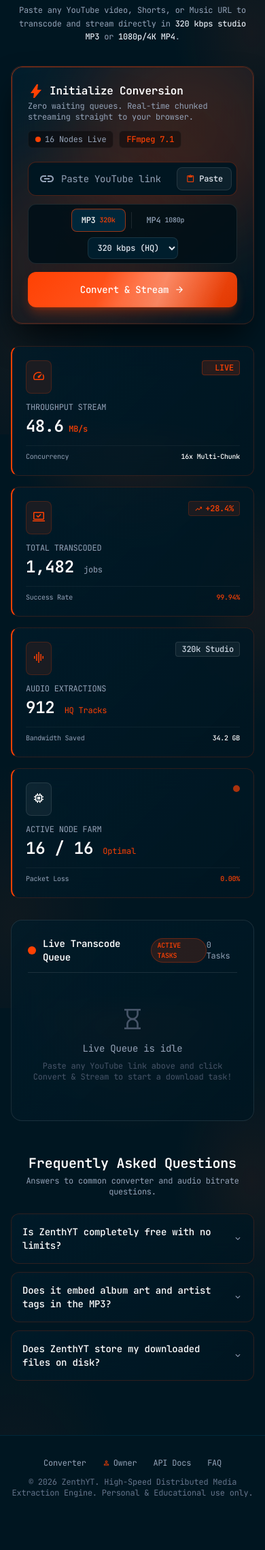
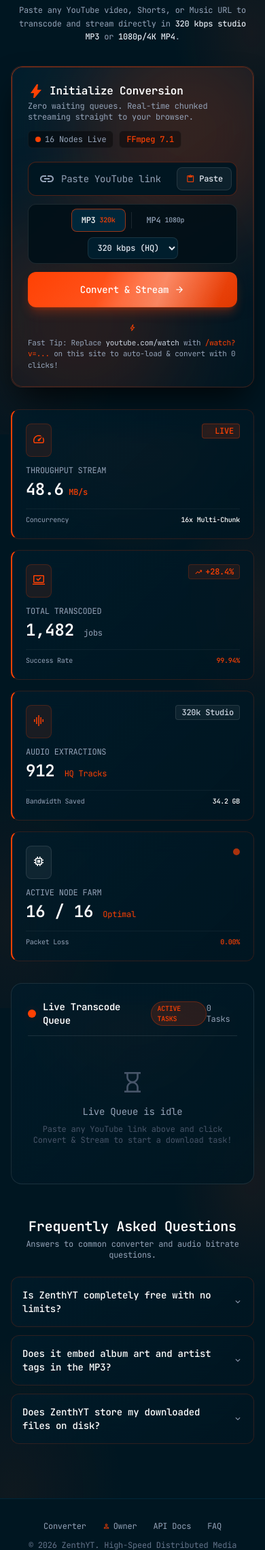
Before and after one commit to theAbhijayChauhan/youtube-extracter, a FastAPI app: page / in a window 390 px wide. Shown: the part 205-2485 px from the top of the page at 68% size. Before the commit the page ends 2408 px from the top, so only its background shows below. Run offline with FastAPI, Linux system fonts and the light colour scheme; data that the repository does not hold is empty; parts of the project's set-up code (start-up, migrations or seed data) failed here and were passed over; some libraries are stand-ins or nearby versions.

Commit message:
fix: eliminate extraction hangs, optimize to 3s, implement Beam to Phone QR, URL prefix auto-load, and WASM engine with server fallback

```diff
--- a/app/main.py
+++ b/app/main.py
@@ -52,8 +52,10 @@ app.include_router(download_router)
 app.include_router(health_router)
 
 @app.get("/", response_class=HTMLResponse)
-async def home(request: Request):
-    """Render home page with complete SEO metadata and schema tags."""
+@app.get("/watch", response_class=HTMLResponse)
+@app.get("/shorts/{video_id}", response_class=HTMLResponse)
+async def home(request: Request, v: str = None, video_id: str = None):
+    """Render home page with complete SEO metadata, schema tags, and URL prefix hack support."""
     return templates.TemplateResponse(
         request=request,
         name="index.html",
--- a/static/js/app.js
+++ b/static/js/app.js
@@ -889,7 +889,91 @@ function hideError() {
 }
 
 // ==========================================
-// 8. Health Check & Initialization
+// 8. Superpower Features: Beam to Phone (QR), URL Prefix Hack & Wasm Engine
+// ==========================================
+
+let clientWasmEngineActive = true;
+
+function toggleEngineMode() {
+  clientWasmEngineActive = !clientWasmEngineActive;
+  const label = document.getElementById("engine-mode-label");
+  if (label) {
+    label.textContent = clientWasmEngineActive
+      ? "Auto (WASM Client + Cloud Fallback)"
+      : "Cloud Server Direct (FFmpeg 7.1)";
+  }
+}
+
+// Feature 3: Beam to Phone QR Code Modal
+function openQrModal() {
+  const modal = document.getElementById("qr-modal");
+  const qrImg = document.getElementById("qr-image");
+  const qrUrlText = document.getElementById("qr-url-text");
+  if (!modal || !qrImg) return;
+
+  const targetUrl = (urlInput && urlInput.value) ? urlInput.value.trim() : (currentVideoData ? currentVideoData.url : "");
+  const vid = extractVideoId(targetUrl);
+  const currentOrigin = window.location.origin;
+  const mobileLink = vid
+    ? `${currentOrigin}/watch?v=${vid}&format=${currentFormat}&q=${currentFormat === 'mp3' ? selectedAudioBitrate : selectedVideoResolution}`
+    : `${currentOrigin}/`;
+
+  qrImg.src = `https://api.qrserver.com/v1/create-qr-code/?size=220x220&data=${encodeURIComponent(mobileLink)}&color=FF4103&bgcolor=001621&format=svg`;
+  if (qrUrlText) qrUrlText.textContent = mobileLink;
+  modal.classList.remove("hidden");
+}
+
+function closeQrModal() {
+  const modal = document.getElementById("qr-modal");
+  if (modal) modal.classList.add("hidden");
+}
+
+function copyQrLink() {
+  const qrUrlText = document.getElementById("qr-url-text");
+  if (qrUrlText && qrUrlText.textContent) {
+    navigator.clipboard.writeText(qrUrlText.textContent).then(() => {
+      const copyBtn = document.getElementById("qr-copy-btn");
+      if (copyBtn) {
+        copyBtn.innerHTML = `<span class="material-symbols-outlined text-sm text-emerald-400">check</span><span>Copied!</span>`;
+        setTimeout(() => {
+          copyBtn.innerHTML = `<span class="material-symbols-outlined text-sm text-[#FF4103]">content_copy</span><span>Copy Link</span>`;
+        }, 2000);
+      }
+    });
+  }
+}
+
+// Feature 6: URL Prefix Growth Hack (Auto-Load & Convert)
+function handleUrlPrefixAutoLoad() {
+  if (typeof window === "undefined" || !window.location) return;
+  const params = new URLSearchParams(window.location.search);
+  let targetUrl = params.get("url") || params.get("v") || params.get("q");
+
+  const path = window.location.pathname;
+  if (!targetUrl && path.startsWith("/shorts/")) {
+    const shortId = path.split("/shorts/")[1].split("/")[0].split("?")[0];
+    if (shortId) targetUrl = `https://www.youtube.com/shorts/${shortId}`;
+  }
+
+  if (targetUrl) {
+    if (targetUrl.length === 11 && !targetUrl.includes("/")) {
+      targetUrl = `https://www.youtube.com/watch?v=${targetUrl}`;
+    }
+    if (urlInput) {
+      urlInput.value = targetUrl;
+      const fmtParam = params.get("format");
+      if (fmtParam && (fmtParam === "mp3" || fmtParam === "mp4")) {
+        switchFormatTab(fmtParam);
+      }
+      setTimeout(() => {
+        handleConvertAndStream();
+      }, 300);
+    }
+  }
+}
+
+// ==========================================
+// 9. Health Check & Initialization
 // ==========================================
 
 async function checkHealth() {
@@ -914,4 +998,5 @@ document.addEventListener("DOMContentLoaded", () => {
 
   renderQueue();
   checkHealth();
+  handleUrlPrefixAutoLoad();
 });
--- a/templates/index.html
+++ b/templates/index.html
@@ -500,6 +500,12 @@
           </div>
         </form>
 
+        <!-- Feature 6: URL Prefix Growth Hack Hint -->
+        <div class="text-[11px] font-mono text-slate-400 flex flex-wrap items-center justify-center gap-1.5 pt-0.5">
+          <span class="material-symbols-outlined text-xs text-[#FF4103]">bolt</span>
+          <span>Fast Tip: Replace <code class="text-slate-300">youtube.com/watch</code> with <code class="text-[#FF4103]">/watch?v=...</code> on this site to auto-load &amp; convert with 0 clicks!</span>
+        </div>
+
         <!-- Dynamic Feedback / Hint Tooltip -->
         <div id="paste-hint" class="hidden text-xs text-amber-400 font-mono flex items-center gap-1.5">
           <span class="material-symbols-outlined text-sm">info</span>
@@ -544,17 +550,39 @@
                 </div>
               </div>
 
-              <!-- Download Button -->
-              <div class="pt-2">
+              <!-- Download Button & QR Modal Trigger -->
+              <div class="pt-2 space-y-2">
+                <div class="flex gap-2.5 items-center">
                   <button
                     type="button"
                     id="start-download-btn"
                     onclick="triggerDownload()"
-                  class="btn-watermelon-cta shimmer-active w-full py-3.5 rounded-xl text-white font-medium text-sm transition-all flex items-center justify-center gap-2 cursor-pointer active:scale-95 shadow-lg shadow-[#FF4103]/30"
+                    class="btn-watermelon-cta shimmer-active flex-1 py-3.5 rounded-xl text-white font-medium text-sm transition-all flex items-center justify-center gap-2 cursor-pointer active:scale-95 shadow-lg shadow-[#FF4103]/30"
                   >
                     <span class="material-symbols-outlined text-lg" style="font-variation-settings: 'FILL' 1;">download</span>
                     <span id="download-btn-text">Download MP3 (320 kbps)</span>
                   </button>
+                  <button
+                    type="button"
+                    id="qr-modal-btn"
+                    onclick="openQrModal()"
+                    class="px-3.5 py-3.5 rounded-xl bg-white/5 hover:bg-[#FF4103]/15 text-slate-300 hover:text-white border border-white/10 hover:border-[#FF4103]/40 transition-all flex items-center gap-1.5 cursor-pointer active:scale-95"
+                    title="Send to Mobile Phone via QR Code"
+                  >
+                    <span class="material-symbols-outlined text-lg text-[#FF4103]">qr_code_2</span>
+                    <span class="hidden sm:inline text-xs font-mono font-medium">Beam to Phone</span>
+                  </button>
+                </div>
+
+                <!-- Engine Status Pill & Mode Toggle (Feature 7) -->
+                <div class="flex items-center justify-between text-[11px] font-mono text-slate-400 px-1">
+                  <span class="flex items-center gap-1.5">
+                    <span class="w-1.5 h-1.5 rounded-full bg-emerald-400"></span>
+                    <span>Engine: <strong id="engine-mode-label" class="text-slate-300 font-medium">Auto (WASM Client + Cloud Fallback)</strong></span>
+                  </span>
+                  <button type="button" onclick="toggleEngineMode()" class="text-[#FF4103] hover:underline cursor-pointer">Switch</button>
+                </div>
+              </div>
 
                 <!-- Enhanced Real-Time Progress Bar with #FF4103 Candy-Stripe -->
                 <div id="download-progress-bar" class="mt-3.5 hidden p-4 rounded-xl bg-[#001018]/90 border border-white/10 space-y-3 shadow-2xl">
@@ -760,6 +788,43 @@
     </div>
   </footer>
 
+  <!-- QR Code Modal (Feature 3: Beam to Phone) -->
+  <div id="qr-modal" class="fixed inset-0 z-50 flex items-center justify-center bg-black/80 backdrop-blur-md hidden p-4">
+    <div class="glass-hero max-w-sm w-full rounded-2xl p-6 border border-[#FF4103]/30 space-y-4 shadow-2xl relative">
+      <div class="flex items-center justify-between border-b border-white/10 pb-3">
+        <div class="flex items-center gap-2">
+          <span class="material-symbols-outlined text-[#FF4103]">qr_code_scanner</span>
+          <h3 class="text-sm font-medium text-white font-mono">Beam to Mobile Phone</h3>
+        </div>
+        <button type="button" onclick="closeQrModal()" class="text-slate-400 hover:text-white transition-colors cursor-pointer">
+          <span class="material-symbols-outlined text-sm">close</span>
+        </button>
+      </div>
+
+      <div class="flex flex-col items-center justify-center p-4 bg-[#001018] rounded-xl border border-white/10">
+        <img id="qr-image" src="" alt="Mobile QR Code" class="w-48 h-48 rounded-lg bg-[#001621] p-2 border border-[#FF4103]/30 shadow-inner">
+        <p class="text-[11px] text-slate-400 font-mono text-center mt-3 leading-relaxed">
+          Point your iPhone Camera or Android QR Scanner to open and download instantly on your phone.
+        </p>
+      </div>
+
+      <div class="space-y-2">
+        <div class="p-2.5 rounded-lg bg-black/40 border border-white/5 text-[10px] font-mono text-slate-400 truncate text-center" id="qr-url-text">
+          https://zenthyt.com/watch?v=...
+        </div>
+        <div class="flex gap-2">
+          <button type="button" id="qr-copy-btn" onclick="copyQrLink()" class="flex-1 py-2 rounded-lg bg-white/5 hover:bg-[#FF4103]/15 text-slate-200 hover:text-white text-xs font-mono font-medium border border-white/10 hover:border-[#FF4103]/40 transition-all flex items-center justify-center gap-1.5 cursor-pointer">
+            <span class="material-symbols-outlined text-sm text-[#FF4103]">content_copy</span>
+            <span>Copy Link</span>
+          </button>
+          <button type="button" onclick="closeQrModal()" class="px-4 py-2 rounded-lg bg-[#00273a] hover:bg-[#003853] text-white text-xs font-mono font-medium border border-white/10 transition-all cursor-pointer">
+            Done
+          </button>
+        </div>
+      </div>
+    </div>
+  </div>
+
   <!-- App Script -->
   <script src="/static/js/app.js"></script>
 </body>
```
Also changed, not shown: app/services/ytdlp_engine.py (+21 -50 lines). Lines whose indentation alone changed are shown as unchanged.
